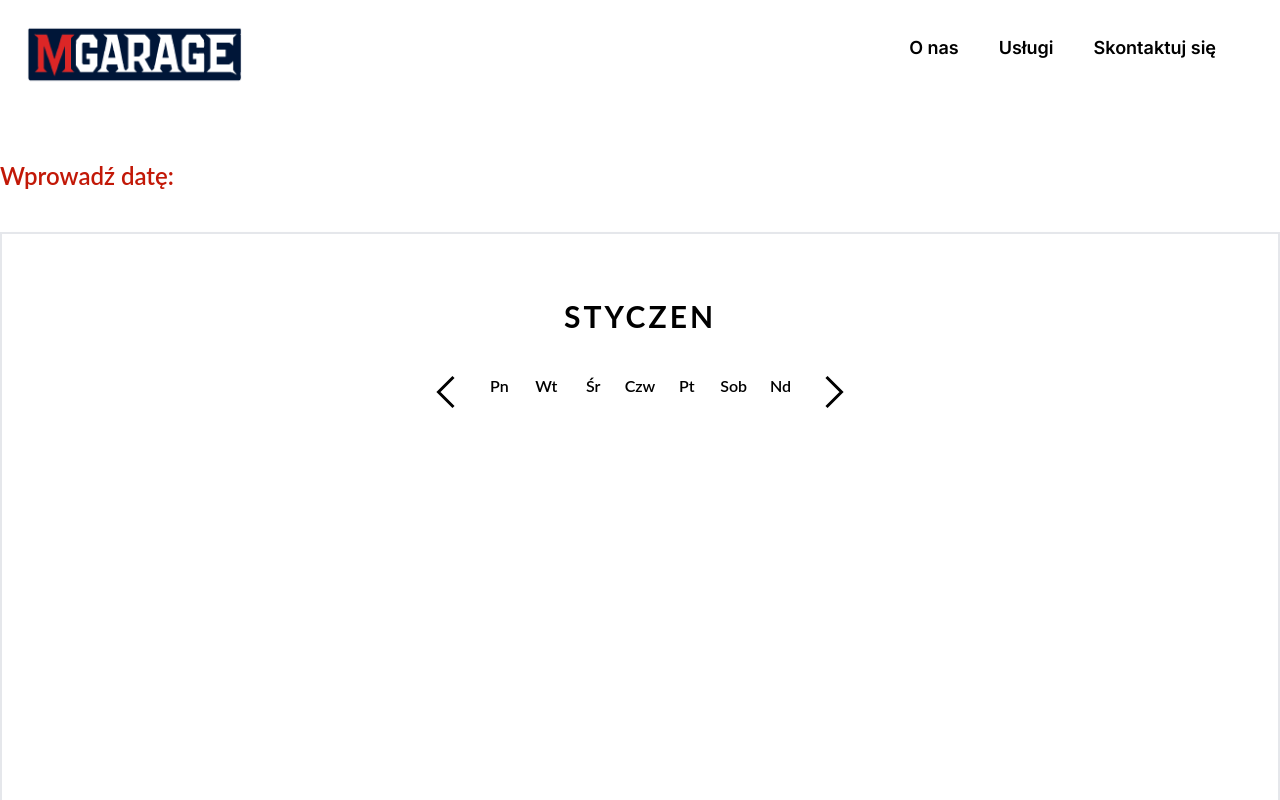
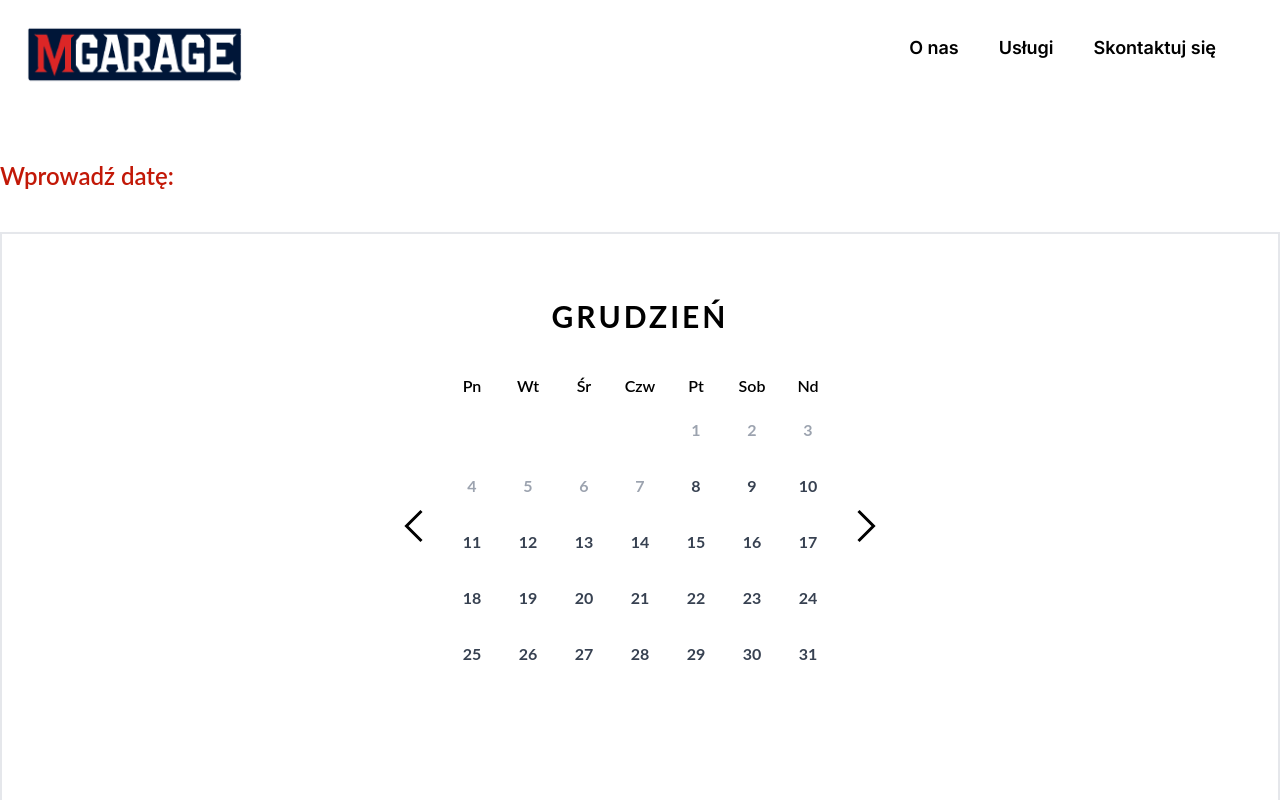
Before and after one commit to mg300/mgarage, a Next.js app: page /book/calendar in a window 1280 px wide. Shown: the top 800 px of the page. Built offline with nearby package versions, Linux system fonts and the light colour scheme.

Commit message:
implement calendar logic

```diff
--- a/src/app/book/calendar/page.tsx
+++ b/src/app/book/calendar/page.tsx
@@ -2,24 +2,64 @@
 import { GrNext } from "react-icons/gr";
 import { GrPrevious } from "react-icons/gr";
 import React, { useEffect, useMemo, useState } from "react";
+interface calendarData {
+  year: number;
+  days: number[];
+  firstMonthDayIndex: number;
+  monthName: String;
+}
+function Page() {
+  const currentDate = new Date();
+  const [calendarDate, setCalendarDate] = useState(new Date());
+  function getMonthDays(): number[] {
+    const daysInMonth = new Date(calendarDate.getFullYear(), calendarDate.getMonth() + 1, 0).getDate();
+    const daysArray: number[] = [];
+    for (let i = 1; i <= daysInMonth; i++) {
+      daysArray.push(i);
+    }
+    return daysArray;
+  }
+  function getfirstMonthDayIndex(): number {
+    let index = new Date(calendarDate.getFullYear(), calendarDate.getMonth(), 1).getDay();
+    if (index === 0) index = 7;
+    return index - 1;
+  }
+  function getMonthName(): String {
+    return calendarDate.toLocaleString("pl-PL", { month: "long" });
+  }
+  function setNextMonth() {
+    setCalendarDate((prevDate) => new Date(prevDate.getFullYear(), prevDate.getMonth() + 1));
+  }
+  function setPrevMonth() {
+    setCalendarDate(new Date(calendarDate.getFullYear(), calendarDate.getMonth() - 1));
+  }
+  function checkDayIsActive(index: number): boolean {
+    if (currentDate < calendarDate) return true;
+    if (index > calendarDate.getDate()) return true;
+    return false;
+  }
 
-function Page() {
-  // const realDate = useMemo(() => new Date(), []);
-  // const currentDate = useMemo(() => new Date(), []);
-  // let firstDayOfMonthWeekNum = new Date(currentDate.getFullYear(), currentDate.getMonth(), 1).getDay() - 1;
-  // const daysInMonth = new Date(currentDate.getFullYear(), currentDate.getMonth() + 1, 0).getDate();
-
+  const calendarData: calendarData = {
+    year: calendarDate.getFullYear(),
+    days: getMonthDays(),
+    firstMonthDayIndex: getfirstMonthDayIndex(),
+    monthName: getMonthName(),
+  };
   return (
     <div className="min-h-screen pt-40 font-body  mx-auto max-w-[80rem] ">
       <p className="text-logo font-semibold text-2xl mb-10">Wprowadź datę:</p>
       <div className="relative p-16 border-2 border-solid border-gray-200 shadow-lg min-h-[40rem] mb-20 flex flex-col gap-10 items-center">
-        <div className="text-3xl uppercase font-bold text-centermb-8 tracking-widest">styczen</div>
+        <div className="text-3xl uppercase font-bold text-centermb-8 tracking-widest">{calendarData.monthName}</div>
         <form className="flex gap-4">
           <button
             className="text-4xl"
-            // disabled={realDate.getMonth() === currentDate.getMonth()}
+            disabled={
+              calendarDate.getMonth() === currentDate.getMonth() &&
+              calendarDate.getFullYear() === calendarDate.getFullYear()
+            }
             onClick={(e) => {
               e.preventDefault();
+              setPrevMonth();
             }}
           >
             <GrPrevious />
@@ -32,33 +72,28 @@ function Page() {
             <span>Pt</span>
             <span>Sob</span>
             <span>Nd</span>
-            {/* {[...Array(month.firstDayOfMonthWeekNum)].map((_, index) => (
+            {[...Array(calendarData.firstMonthDayIndex)].map((_, index) => (
               <div key={index}></div>
-            ))} */}
-            {/* {month.days.map((day, index) => (
+            ))}
+            {calendarData.days.map((day, index) => (
               <div key={index}>
-                <input
-                  className="hidden peer"
-                  id={day.number.toString()}
-                  name="day"
-                  type="radio"
-                  disabled={index < 10}
-                />
+                <input className="hidden peer" id={day.toString()} name="day" type="radio" disabled={false} />
                 <label
                   className={`block cursor-pointer text-center peer-checked:text-red-800 w-[3rem] h-[3rem] peer-checked:border-2 p-3 peer-checked:border-red-500 peer-checked:rounded-xl font-bold ${
-                    index < 10 ? "text-gray-400 " : "text-gray-700 "
+                    checkDayIsActive(index) ? "text-gray-700 " : "text-gray-400 "
                   }`}
-                  htmlFor={day.number.toString()}
+                  htmlFor={day.toString()}
                 >
-                  {day.number}
+                  {day}
                 </label>
               </div>
-            ))} */}
+            ))}
           </div>
           <button
             className="text-4xl"
             onClick={(e) => {
               e.preventDefault();
+              setNextMonth();
             }}
           >
             <GrNext />
```
